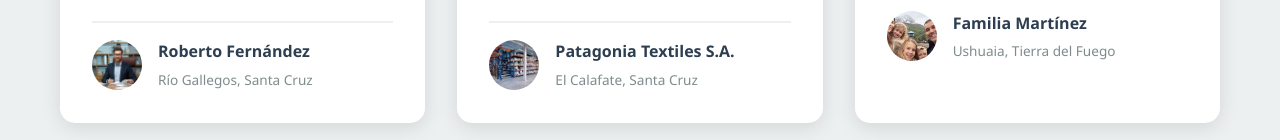
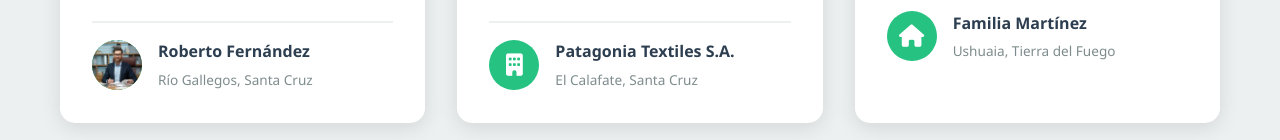
Before and after one commit to Racio08/CER, a plain HTML site: page index.html in a window 1280 px wide. Shown: the part 9106-9246 px from the top of the page. Drawn offline with Linux system fonts and the light colour scheme.

Commit message:
Actualizar testimonios con iconos: edificio para Patagonia Textiles y casa para Familia Martínez

```diff
--- a/index.html
+++ b/index.html
@@ -524,8 +524,8 @@
                         "Como empresa necesitábamos reducir costos. CER nos diseñó un sistema perfecto para nuestra fábrica. Excelente asesoramiento y post-venta. 100% recomendados."
                     </p>
                     <div class="testimonial-author">
-                        <div class="author-avatar">
-                            <img src="assets/images/textil.jpg" alt="Patagonia Textiles">
+                        <div class="author-avatar author-icon">
+                            <i class="fas fa-building"></i>
                         </div>
                         <div class="author-info">
                             <h4>Patagonia Textiles S.A.</h4>
@@ -546,8 +546,8 @@
                         "Vivimos en una zona remota y CER hizo posible que tengamos energía limpia y confiable. Instalación rápida, precios justos. Cambió nuestra calidad de vida."
                     </p>
                     <div class="testimonial-author">
-                        <div class="author-avatar">
-                            <img src="assets/images/familia.jpg" alt="Familia Martínez">
+                        <div class="author-avatar author-icon">
+                            <i class="fas fa-home"></i>
                         </div>
                         <div class="author-info">
                             <h4>Familia Martínez</h4>
--- a/styles.css
+++ b/styles.css
@@ -856,6 +856,11 @@ ul {
     object-fit: cover;
 }
 
+.author-avatar.author-icon {
+    background: #26c281;
+    font-size: 1.4rem;
+}
+
 .author-info h4 {
     font-size: 1rem;
     color: var(--text-dark);
```
